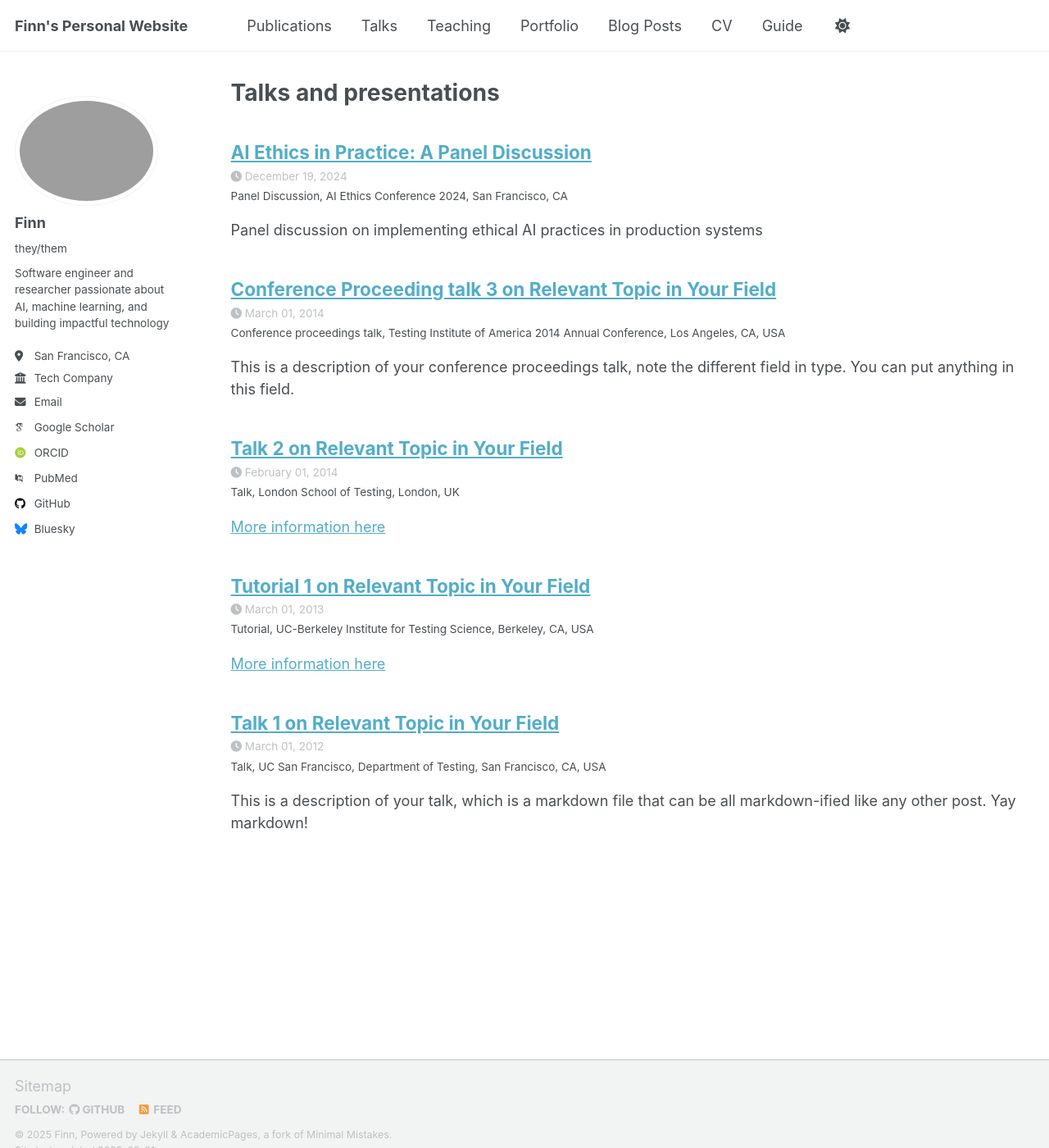
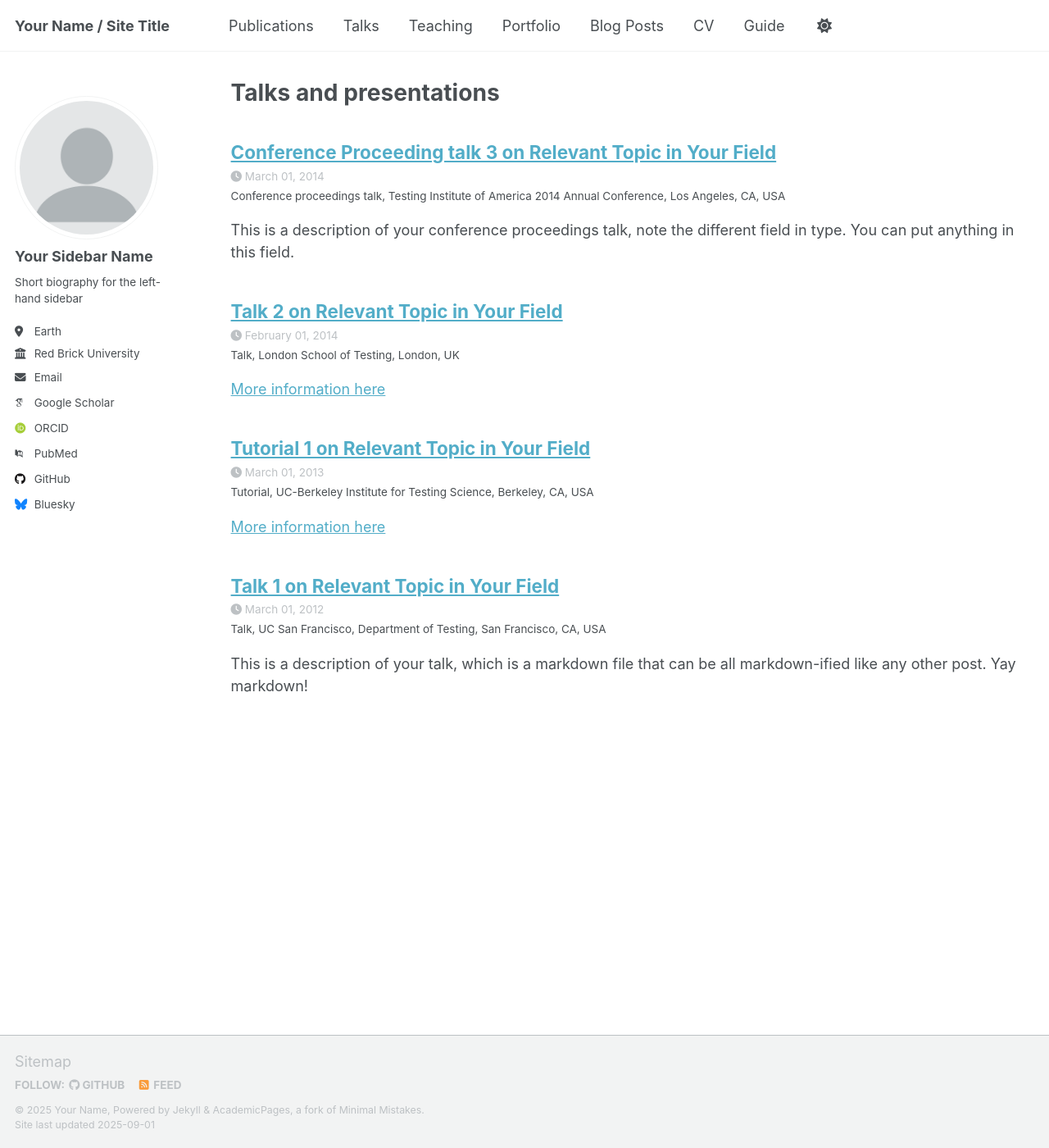
Before and after one commit to mhu16419/mhu16419.github.io, a Jekyll site: the page built from _pages/talks.html, in a window 1280 px wide and 1400 px high. Shown: the whole window at 82% size. Built offline with Jekyll 4.4.1, drawn with Linux system fonts in a browser that asks for light colours; some web fonts are replaced; a script that is not in the unit is left out.

Commit message:
Restore original Academic Pages template

```diff
--- a/_config.yml
+++ b/_config.yml
@@ -9,27 +9,27 @@
 # Basic Site Settings
 locale                   : "en-US"
 site_theme               : "default" # Currently available options are "default", "air"
-title                    : "Finn's Personal Website"
+title                    : "Your Name / Site Title"
 title_separator          : "-"
-name                     : &name "Finn"
-description              : &description "Personal website showcasing research, projects, and thoughts"
-url                      : https://mhu20.github.io # the base hostname & protocol for your site e.g. "https://[your GitHub username].github.io" or if you already have some other page hosted on Github then use "https://[your GitHub username].github.io/[Your Repo Name]"
+name                     : &name "Your Name"
+description              : &description "personal description"
+url                      : https://academicpages.github.io # the base hostname & protocol for your site e.g. "https://[your GitHub username].github.io" or if you already have some other page hosted on Github then use "https://[your GitHub username].github.io/[Your Repo Name]"
 baseurl                  : "" # the subpath of your site, e.g. "/blog"
-repository               : "mhu20/mhu20.github.io"
+repository               : "academicpages/academicpages.github.io"
 
 # Site Author - The following control what appear as part of the author content on the side bar.
 #               If a field is blank the icon and link will not appear, otherwise it will be shown.
 #               Additional customization can be done by editing /_includes/author-profile.html
 author:
   # Biographic information
-  avatar           : # "profile.png"
-  name             : "Finn"
-  pronouns         : "they/them"
-  bio              : "Software engineer and researcher passionate about AI, machine learning, and building impactful technology"
-  location         : "San Francisco, CA"
-  employer         : "Tech Company"
+  avatar           : "profile.png"
+  name             : "Your Sidebar Name"
+  pronouns         : # example: "she/her"
+  bio              : "Short biography for the left-hand sidebar"
+  location         : "Earth"
+  employer         : "Red Brick University"
   uri              : # URL
-  email            : "finn@example.org"
+  email            : "none@example.org"
 
   # Academic websites
   academia         : # URL
--- a/_talks/2024-12-19-ai-ethics-panel.md
+++ /dev/null
@@ -1,10 +0,0 @@
----
-title: "AI Ethics in Practice: A Panel Discussion"
-excerpt: "Panel discussion on implementing ethical AI practices in production systems"
-collection: talks
-type: "Panel Discussion"
-permalink: /talks/2024-12-19-ai-ethics-panel
-venue: "AI Ethics Conference 2024"
-date: 2024-12-19
-location: "San Francisco, CA"
----
```
Also changed, not shown: _pages/about.md (+2 -2 lines), _portfolio/2024-12-19-ml-pipeline-project.md (deleted, +0 -42 lines), _posts/2024-12-19-building-ai-systems.md (deleted, +0 -56 lines), _publications/2024-12-19-efficient-transformer-architectures.md (deleted, +0 -10 lines).
